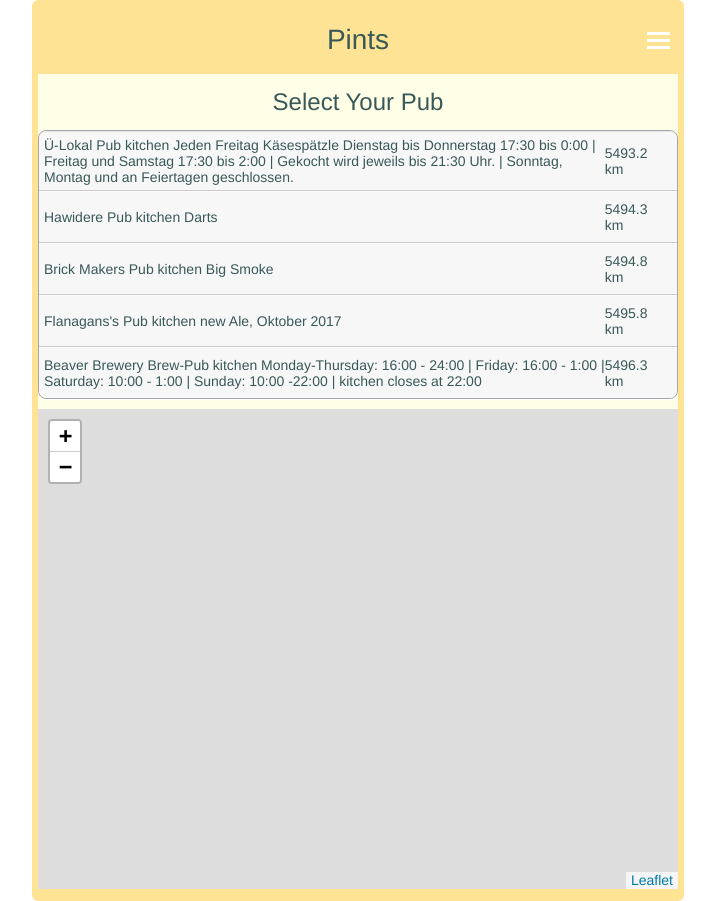
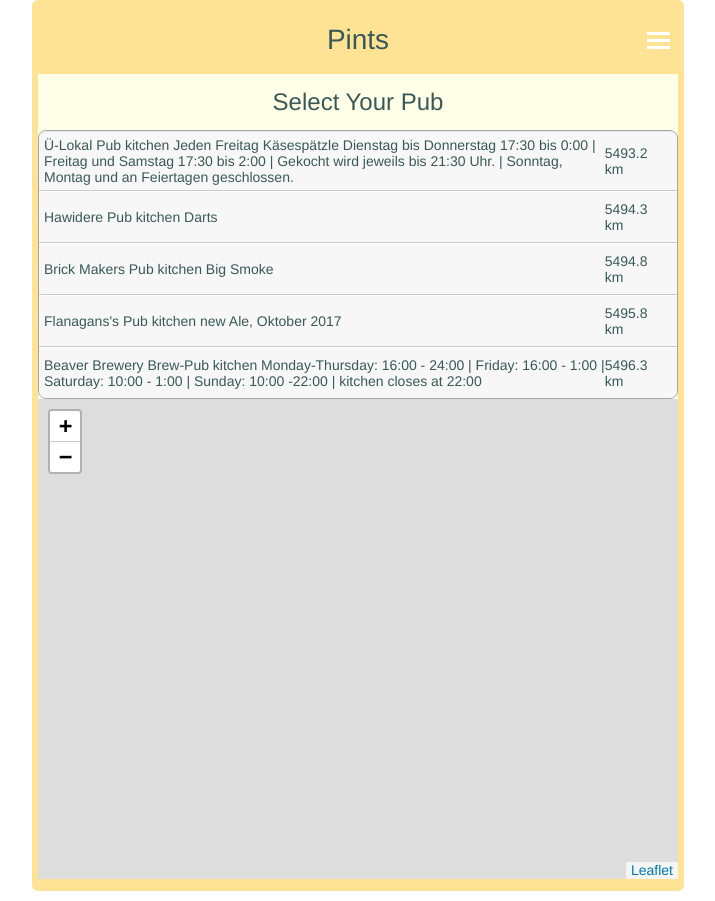
Before and after one commit to richardtraindl/pints, a Jekyll site: the page built from pints/index.html, in a window 1280 px wide. Shown: the whole page, without its empty margins (282-997 px from the left). Built offline with Jekyll 4.4.1, drawn with Linux system fonts in a browser that asks for light colours.

Commit message:
Update index.html

```diff
--- a/pints/index.html
+++ b/pints/index.html
@@ -15,7 +15,7 @@ id: index
         <!-- Wird dynamisch befüllt -->
       </section>
 
-      <div class="small-gap"></div>
+      <!-- div class="small-gap"></div -->
 
       <section id="mapid" style="width: 640px; height: 480px;">
         <!-- Wird dynamisch befüllt -->
```
